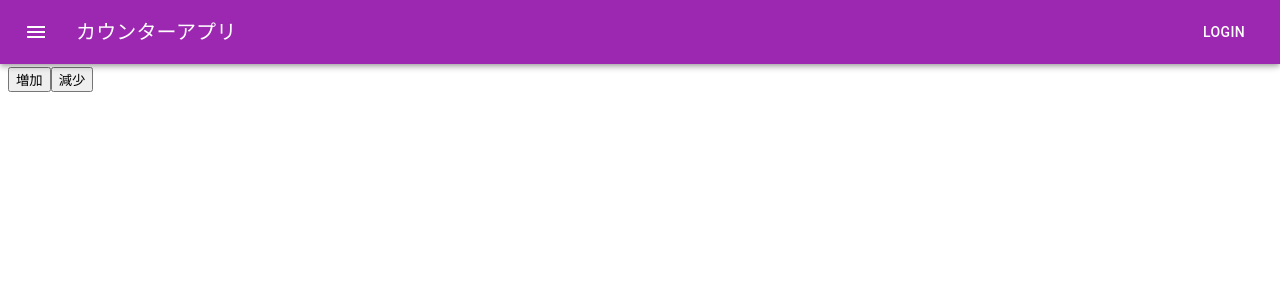
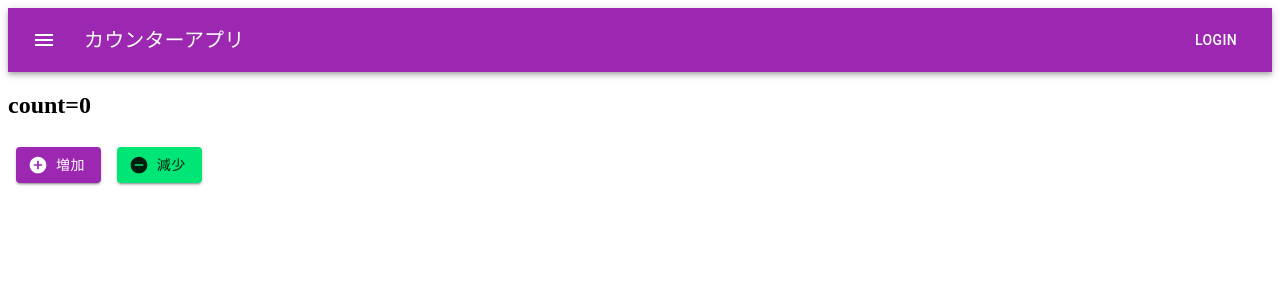
Before and after one commit to a-know/try-material-ui, a React app: page / in a window 1280 px wide. Shown: the top 300 px of the page. Built offline with nearby package versions, Linux system fonts and the light colour scheme.

Commit message:
use button component

```diff
--- a/components/CounterComponent.jsx
+++ b/components/CounterComponent.jsx
@@ -1,21 +1,56 @@
 import React from 'react'
 import PropTypes from 'prop-types';
 
+import { makeStyles } from '@material-ui/core/styles';
+import Button from '@material-ui/core/Button';
+import AddIcon from '@material-ui/icons/AddCircle';
+import RemoveIcon from '@material-ui/icons/RemoveCircle';
+
+const useStyles = makeStyles((theme) => ({
+  button: {
+    margin: theme.spacing(1),
+  },
+}));
+
 const CounterComponent = (props) => {
   const { counter, counterActions } = props;
+  const classes = useStyles();
 
   return (
     <div>
-      <h2>count={counter.value}</h2>
-      <button onClick={() => counterActions.increment()}>増加</button>
-      <button onClick={() => counterActions.decrement()}>減少</button>
+      <h2>
+        count={counter.value}
+      </h2>
+      <Button
+        className={classes.button}
+        variant="contained"
+        color="primary"
+        startIcon={<AddIcon />}
+        onClick={() => counterActions.increment()}
+      >
+        増加
+      </Button>
+      <Button
+        className={classes.button}
+        variant="contained"
+        color="secondary"
+        startIcon={<RemoveIcon />}
+        onClick={() => counterActions.decrement()}
+      >
+        減少
+      </Button>
     </div>
   );
 };
 
 CounterComponent.propTypes = {
-  counter: PropTypes.object.isRequired,
-  counterActions: PropTypes.object.isRequired,
+  counter: PropTypes.shape({
+    value: PropTypes.number,
+  }).isRequired,
+  counterActions: PropTypes.shape({
+    increment: PropTypes.func,
+    decrement: PropTypes.func,
+  }).isRequired,
 };
 
 export default CounterComponent;
--- a/components/HeaderComponent.jsx
+++ b/components/HeaderComponent.jsx
@@ -20,6 +20,7 @@
   },
   appBar: {
     color: Colors.common.white,
+    position: "relative"
   },
 }));
 
```
